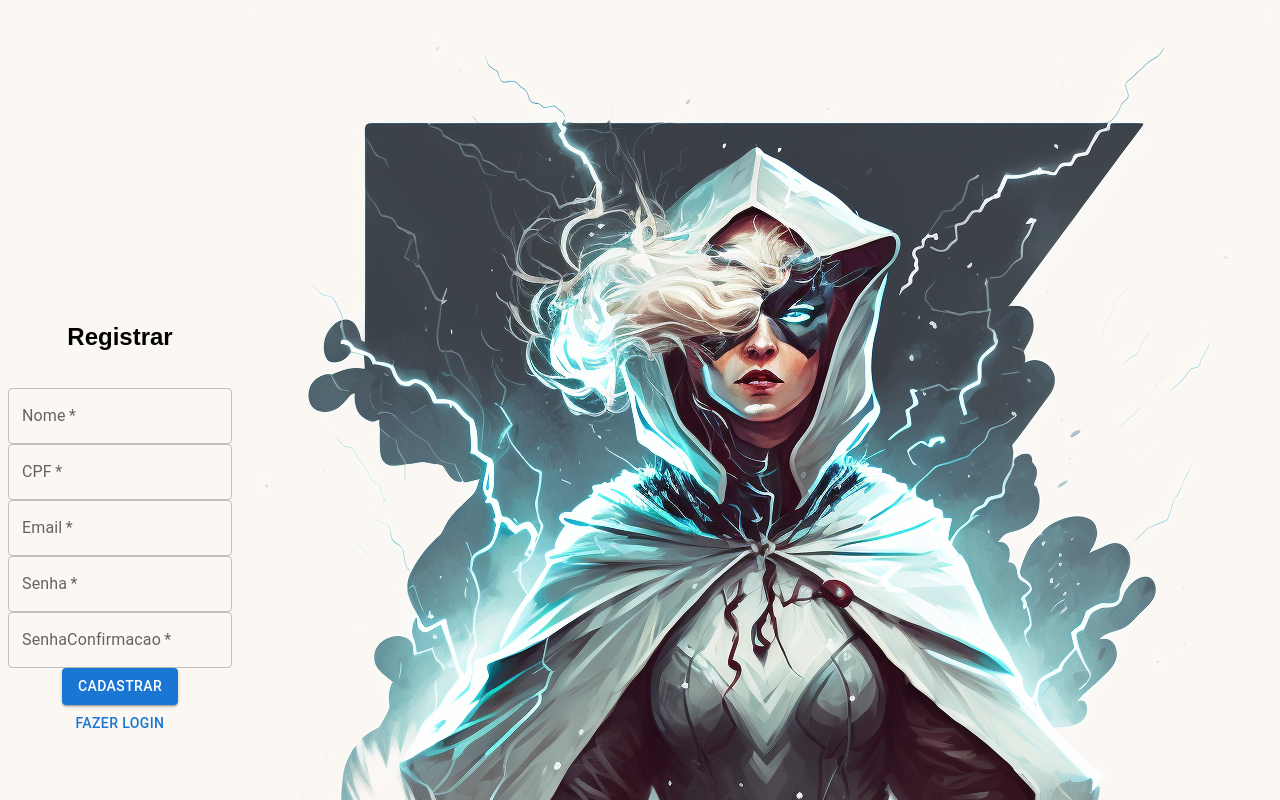
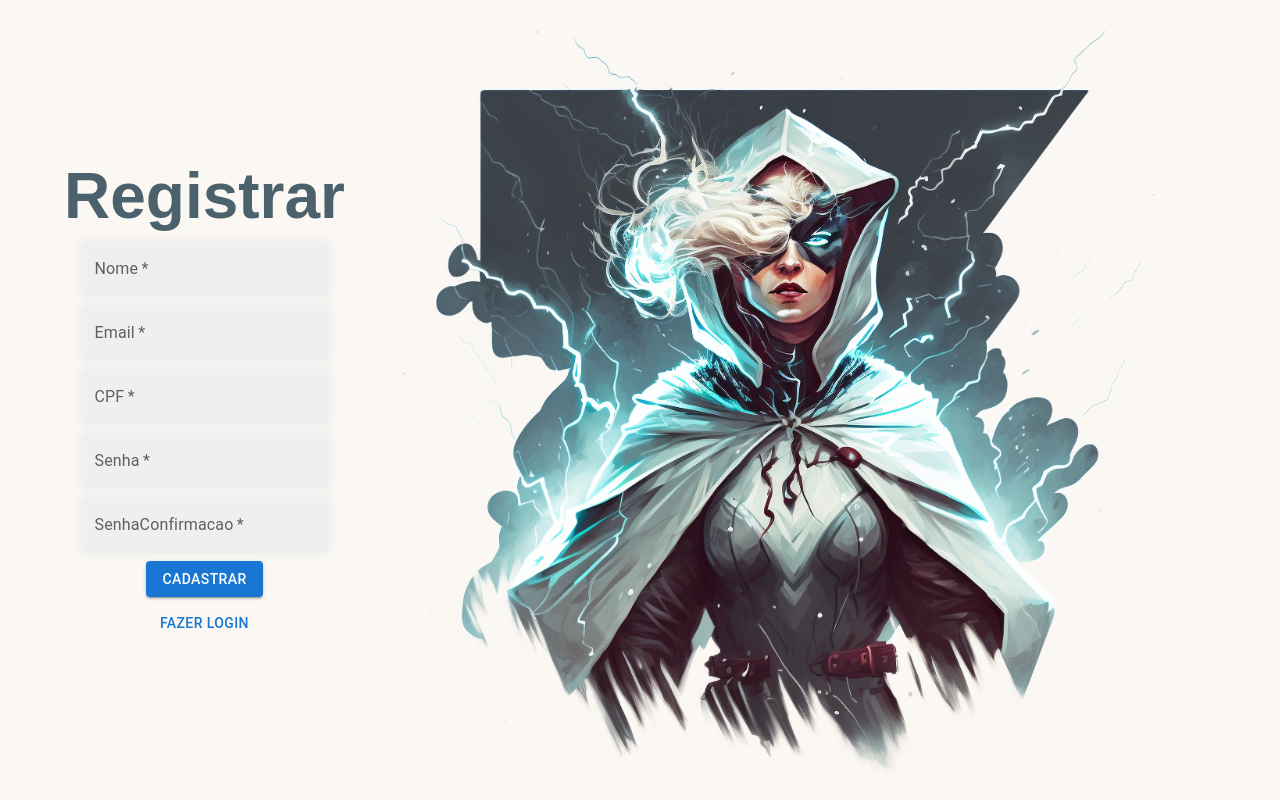
Before and after one commit to EstevaoAugusto/emakers-rota-front-end, a React (Vite) app: page / in a window 1280 px wide. Shown: the top 800 px of the page. Built offline with nearby package versions, Linux system fonts and the light colour scheme.

Commit message:
style: modificado estilização da pagina de cadastro
Tornando-o mais proximo da versao do figma

```diff
--- a/src/style/Cadastro.module.css
+++ b/src/style/Cadastro.module.css
@@ -1,19 +1,65 @@
-.secaoCadastro {
-    display: grid;
-    grid-template-columns: auto auto;
-    gap: 16px;
-    justify-content: center;
-    align-items: center;
-    margin: 0 auto;
-    text-align: center;
-}
-
-.secaoCadastro img {
-    height: auto;
-    width: auto;  /* Isso permite que a imagem ocupe o espaço disponível */
+/* Por definição, o tamanho da fonte é 16px*/
+* {
+    margin: 0;
+    padding: 0;
+    box-sizing: border-box;
 }
 
 body{
-    background-color: #FBF8F4;
+    width: 100%; /* Garante que o body ocupe toda a largura */
+    height: 100%; /* Garante que o body ocupe toda a altura */
     font-family: 'Montserrat', sans-serif;
+    color: #4B626C;
+    background-color: #FFFFFF;
 }
+
+
+h1 {
+    font-size: 64px;
+}
+
+.containerFormulario {
+    display: flex;
+    flex-direction: column;
+    gap: 8px;
+    justify-content: space-between;
+}
+
+.containerGeral {
+    display: flex;
+    flex-direction: row;
+    gap: 16px;
+    justify-content: space-between;
+    align-items: center;
+    margin: auto;
+    text-align: center;
+    width: 90%;
+    height: 100%;
+}
+
+.img_container {
+    width: 100%; /* A largura do contêiner será 100% da janela */
+    height: 100vh; /* Altura igual à altura da janela */
+    margin: 0 auto; /* Centraliza o contêiner */
+    overflow: hidden; /* Oculta o conteúdo que ultrapassa o contêiner */
+    position: relative;
+    display: block;
+  }
+
+  .img_container img {
+    width: auto; /* Ajusta a largura automaticamente */
+    height: 100%; /* A altura será igual à do contêiner */
+    object-fit: cover; /* Preenche o contêiner sem distorcer a imagem */
+    display: block; /* Remove espaço em branco ao redor da imagem */
+    margin: 0 auto;
+  }
+
+@media (max-width: 770px) {
+    .containerGeral {
+        flex-direction: column-reverse;
+    }
+
+    h1 {
+        font-size: 32px;
+    }
+}
--- a/src/views/TelaCadastro.jsx
+++ b/src/views/TelaCadastro.jsx
@@ -6,6 +6,25 @@ import LoginCadastro from "../assets/images/IlustracaoLoginCadastro.png";
 
 
 const Cadastro = () => {
+
+    const estiloCampo = {
+        backgroundColor: '#EFEFEF', // Fundo azul-cinza
+        borderRadius: '5px', // Borda arredondada
+        '& .MuiOutlinedInput-root': {
+            '& fieldset': {
+                boxShadow: '0 0 10px 2px rgba(239, 239, 239, 1)',
+                borderColor: 'transparent',
+            },
+            '&:hover fieldset': {
+                borderColor: '#1e90ff', // Cor da borda ao passar o mouse
+            },
+            '&.Mui-focused fieldset': {
+                boxShadow: '0 0 10px 2px rgba(30, 144, 255, 0.7)', // Borda azul borrada
+                borderColor: '#1e90ff', // Cor da borda ao focar
+            },
+        }
+    }
+
     const [usuario, setUsuario] = useState(     // Informações de um usuário inicialmente vazio
         {                                       // É preciso realizar o cadastro de um usuario
             Nome: "",
@@ -90,22 +109,54 @@ const Cadastro = () => {
         <>
             {/* Conjunto de caixas de textos a serem preenchidas.
                 O valor digitado nelas resultara na criação de um novo usuário.*/}
-            <section className={styles.secaoCadastro}>
-                <form action="">
-                    <h1>Registrar</h1><br/>
+            <section className={styles.containerGeral}>
+                <form className={styles.containerFormulario}>
+                    <h1>Registrar</h1>
 
-                    <TextField required helperText={erros.erroNome} label="Nome" name="Nome" value={valorHTML.Nome} onChange={handleChange} variant="outlined"/><br/>
-                    <TextField required helperText={erros.erroCPF} label="CPF" name="CPF" value={valorHTML.CPF} onChange={handleChange} variant="outlined" slotProps={{ htmlInput: { maxLength: 12,  /* Limita o número de caracteres para 50*/ }}}/><br/>
-                    <TextField required helperText={erros.erroEmail} label="Email" name="Email" value={valorHTML.Email} onChange={handleChange} variant="outlined" /><br/>
-                    <TextField required helperText={erros.erroSenha} type="password" label="Senha" name="Senha" value={valorHTML.Senha} onChange={handleChange} variant="outlined" /><br/>
-                    <TextField required helperText={erros.erroSenhaConfirmacao} type="password" label="SenhaConfirmacao" name="SenhaConfirmacao" value={valorHTML.SenhaConfirmacao} onChange={handleChange} variant="outlined" /><br/>
+                    <div>
+                        <TextField required helperText={erros.erroNome} label="Nome" name="Nome"
+                        value={valorHTML.Nome} onChange={handleChange} variant="outlined"
+                        sx={estiloCampo}/>
+                    </div>
+
+                    <div>
+                        <TextField required helperText={erros.erroEmail} label="Email" name="Email"
+                        value={valorHTML.Email} onChange={handleChange} variant="outlined"
+                        sx={estiloCampo}/>
+                    </div>
+
+                    <div>
+                        <TextField required helperText={erros.erroCPF} label="CPF" name="CPF"
+                        value={valorHTML.CPF} onChange={handleChange} variant="outlined" slotProps={{ htmlInput: { maxLength: 12,  /* Limita o número de caracteres para 50*/ }}}
+                        sx={estiloCampo}/>
+                    </div>
+
+
+                    <div>
+                        <TextField required helperText={erros.erroSenha} type="password" label="Senha" name="Senha"
+                        value={valorHTML.Senha} onChange={handleChange} variant="outlined"
+                        sx={estiloCampo}/>
+                    </div>
+
+                    <div>
+                        <TextField required helperText={erros.erroSenhaConfirmacao} type="password" label="SenhaConfirmacao"
+                        name="SenhaConfirmacao" value={valorHTML.SenhaConfirmacao} onChange={handleChange} variant="outlined"
+                        sx={estiloCampo}/>
+                    </div>
+
                     {/* Cadastra um novo usuário.*/}
-                    <Button variant="contained" onClick={handleRegistrar}>Cadastrar</Button><br/>
+
+                    <div>
+                        <Button variant="contained" onClick={handleRegistrar}>Cadastrar</Button>
+                    </div>
                     {/* Realiza login de usuário*/}
-                    <Button variant="text" onClick={navegarLogin}>Fazer Login</Button>
+
+                    <div>
+                        <Button variant="text" onClick={navegarLogin}>Fazer Login</Button>
+                    </div>
                 </form>
 
-                <div>
+                <div className={styles.img_container}>
                     <img src={LoginCadastro} alt="Ilustração Login Cadastro"/>
                 </div>
             </section>
```
